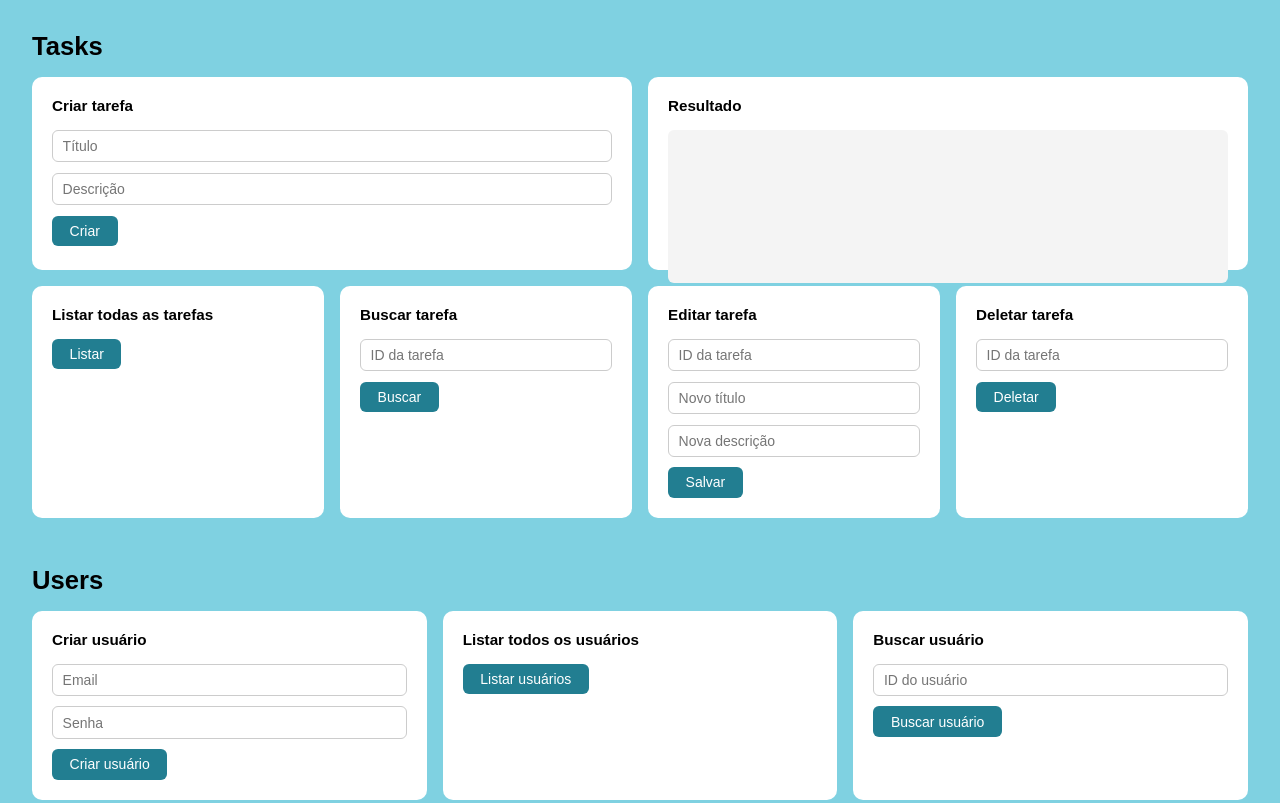
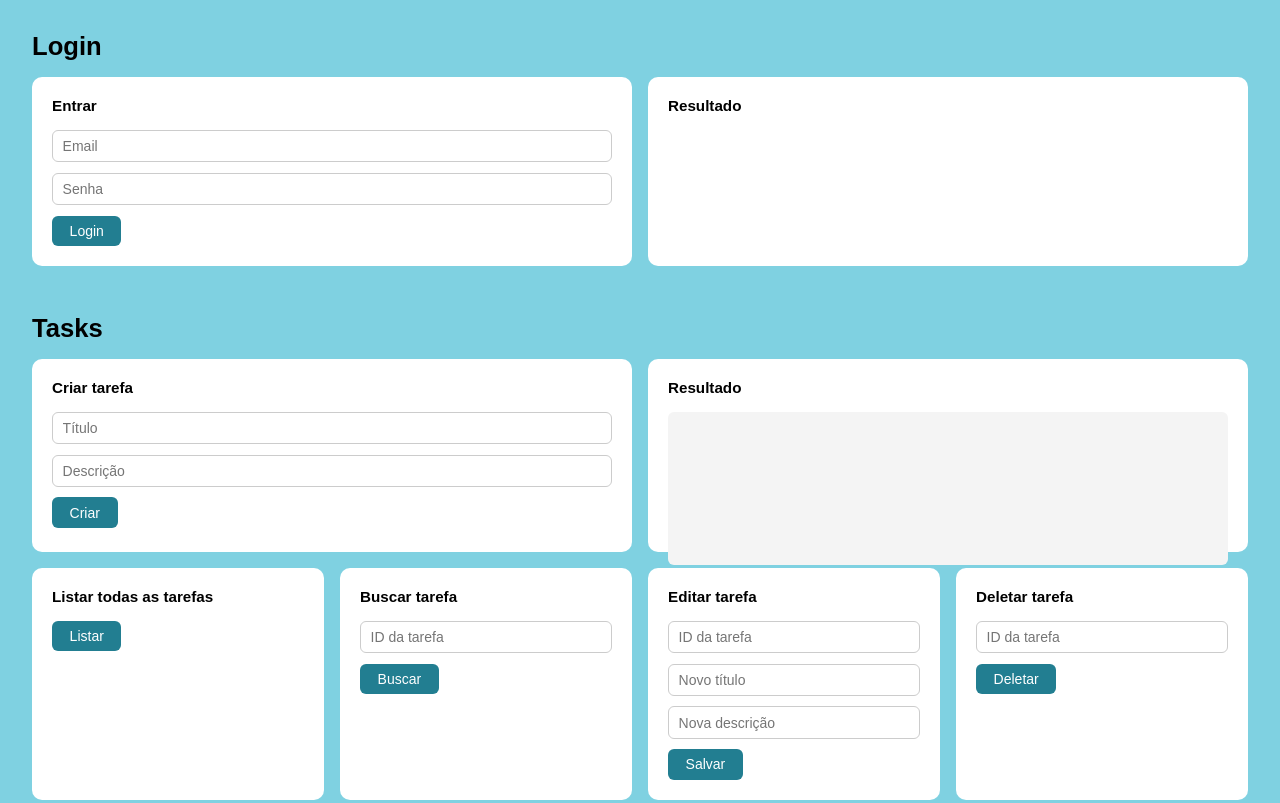
Before and after one commit to JaquiRosa/backendtest, a website: page index.html in a window 1280 px wide. Shown: the top 803 px of the page. Drawn offline with Linux system fonts and the light colour scheme.

Commit message:
feat: implement login functionality with JWT authentication

```diff
--- a/index.html
+++ b/index.html
@@ -105,6 +105,26 @@
     </style>
   </head>
   <body>
+    <!-- LOGIN -->
+    <div class="section">
+      <h1>Login</h1>
+
+      <div class="top-row">
+        <div class="card">
+          <h2>Entrar</h2>
+          <input id="loginEmail" type="email" placeholder="Email" />
+          <input id="loginPassword" type="password" placeholder="Senha" />
+          <p id="loginError" class="error-message">erro</p>
+          <button onclick="login()">Login</button>
+        </div>
+
+        <div class="card">
+          <h2>Resultado</h2>
+          <pre id="loginResult"></pre>
+        </div>
+      </div>
+    </div>
+
     <!-- TASKS -->
     <div class="section">
       <h1>Tasks</h1>
@@ -203,6 +223,38 @@
 
     <script>
       const API_URL = "http://localhost:3000";
+
+      async function login() {
+        const email = document.getElementById("loginEmail").value;
+        const password = document.getElementById("loginPassword").value;
+        const errorElement = document.getElementById("loginError");
+
+        errorElement.textContent = "";
+        errorElement.style.display = "none";
+
+        try {
+          const response = await fetch(`${API_URL}/login`, {
+            method: "POST",
+            headers: { "Content-Type": "application/json" },
+            body: JSON.stringify({ email, password }),
+          });
+          const data = await response.json();
+
+          if (!response.ok) {
+            errorElement.textContent = data.message;
+            errorElement.style.display = "block";
+            return;
+          }
+
+          document.getElementById("loginResult").textContent = JSON.stringify(
+            data,
+            null,
+            2,
+          );
+        } catch (error) {
+          console.error(error);
+        }
+      }
 
       async function createTask() {
         const title = document.getElementById("title").value;
--- a/package.json
+++ b/package.json
@@ -16,6 +16,7 @@
     "cors": "^2.8.6",
     "dotenv": "^17.4.2",
     "express": "^5.2.1",
+    "jsonwebtoken": "^9.0.3",
     "pg": "^8.21.0",
     "pg-hstore": "^2.3.4",
     "sequelize": "^6.37.8"
```
Also changed, not shown: index.js (+36 -0 lines), 1 other file.
